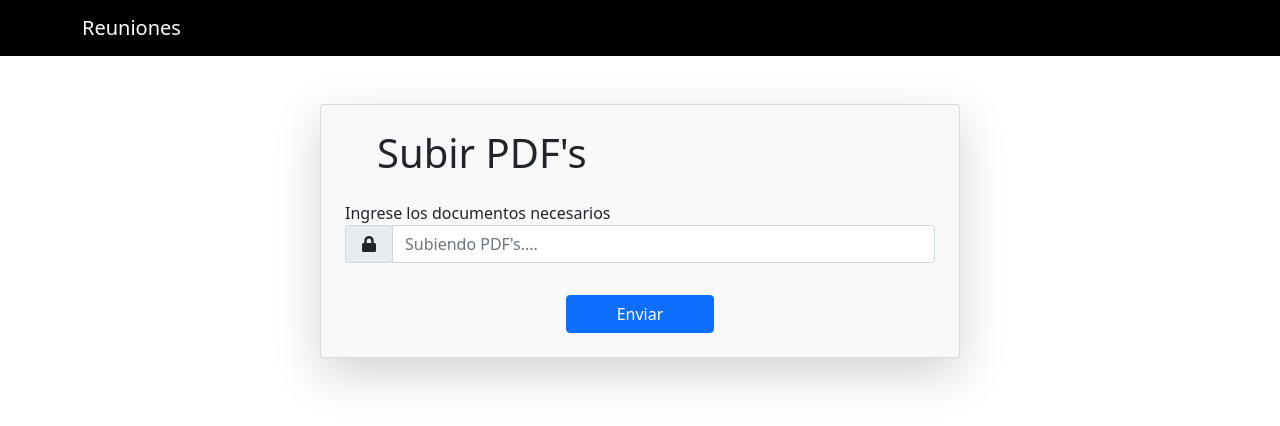
After one commit to IviCarc/chatbot, a Flask app: page /loadPDF in a window 1280 px wide. The commit adds this page. Shown: the top 426 px of the page. Run offline with Flask 3, Linux system fonts and the light colour scheme.

Commit message:
Resetear form y input, Comienzo del frontend de loadPDF

```diff
--- a/src/controllers/chat_controllers.py
+++ b/src/controllers/chat_controllers.py
@@ -16,3 +16,10 @@ def process():
     print(answer)
 
     return jsonify({'userMessage' : user_message, 'botMessage' : answer})
+
+@bot.route('/loadPDF', methods=["POST", "GET"])
+def loadPDF():
+    if request.method == "POST":
+        return
+
+    return render_template("loadPDF.html")
--- a/src/static/styles/main.js
+++ b/src/static/styles/main.js
@@ -30,6 +30,7 @@ document.addEventListener('DOMContentLoaded', () => {
     if (message === "AGENDAR") {
       formulario.style.display = "block";
       document.getElementById("user-input").style.display = "none";
+      return;
     }
 
 
@@ -50,6 +51,7 @@ document.addEventListener('DOMContentLoaded', () => {
     .then(response => response.json())
     .then(data => {
       const botMessage = data.botMessage;
+
       console.log(botMessage)
       addBotMessage(botMessage);
     })
@@ -62,6 +64,8 @@ document.addEventListener('DOMContentLoaded', () => {
     if (event.keyCode === 13) {
       event.preventDefault(); // Evita el comportamiento predeterminado (enviar formulario)
       processUserInput();
+      document.getElementById("form").reset();
+      document.getElementById("user-input").value = '';
     }
   });
 });
--- /dev/null
+++ b/src/templates/loadPDF.html
@@ -0,0 +1,53 @@
+<!DOCTYPE html>
+<html lang="es">
+
+<head>
+    <meta charset="UTF-8">
+    <meta name="viewport" content="width=device-width, initial-scale=1.0">
+	<link rel="stylesheet" href="https://use.fontawesome.com/releases/v5.7.1/css/all.css">
+
+    <title>Subir PDF</title>
+    <link href="https://cdn.jsdelivr.net/npm/bootstrap@5.1.3/dist/css/bootstrap.min.css" rel="stylesheet"
+        integrity="sha384-1BmE4kWBq78iYhFldvKuhfTAU6auU8tT94WrHftjDbrCEXSU1oBoqyl2QvZ6jIW3" crossorigin="anonymous" />
+</head>
+
+<body>
+    {% include 'partials/_navbar.html' %}
+
+    <!-- <h1>twitter-bootstrap</h1> -->
+
+    <div class="login container w-50 mt-5 bg-light shadow-lg p-2 card ">
+        <h1 class="ms-5 mt-3">Subir PDF's</h1>
+        <form action="" class="d-flex flex-column align-items-center p-3" method="post">
+
+            <!-- <div class="w-100">
+                <label for="username">Nombre de usuario</label>
+                <div class="input-group mb-2">
+                    <div class="input-group-prepend h-100">
+                    </div>
+                    <input type="text" class="form-control" name="username" id="inlineFormInputGroup"
+                        placeholder="Nombre de usuario">
+                </div>
+            </div> -->
+
+            <div class="w-100">
+                <label for="password">Ingrese los documentos necesarios</label>
+                <div class="input-group mb-2">
+                    <div class="input-group-prepend">
+                        <div class="input-group-text">
+                            <i class="fas fa-lock p-1 img-fluid"></i>
+                        </div>
+                    </div>
+                    <input type="password" class="form-control" name="password" placeholder="Subiendo PDF's...." id="password"
+                        required>
+                </div>
+                <label for="password">
+
+                </label>
+            </div>
+            <input type="submit" class="btn btn-primary w-25" value="Enviar">
+        </form>
+    </div>
+</body>
+
+</html>
--- a/src/templates/partials/_navbar.html
+++ b/src/templates/partials/_navbar.html
@@ -1,6 +1,8 @@
 <nav class="navbar navbar-expand-lg navbar-dark bg-black">
     <div class="container">
       <a class="navbar-brand" href="/reuniones">Reuniones</a>
+      <!-- <a class="nav-link active text-white" aria-current="page" href="">Subir PDF's</a> -->
+
       <button
         class="navbar-toggler"
         type="button"
@@ -16,6 +18,7 @@
         <ul class="navbar-nav ms-auto">
           <li class="nav-item">
             {%if session['loggedin'] %}
+              <a class="nav-link active text-white" aria-current="page" href="/loadPDF">Subir PDF's</a>
               <a class="nav-link active" aria-current="page" href="/logout">LogOut</a>
             {% endif %}
           </li>
```
Also changed, not shown: src/chat.py (+15 -13 lines), src/templates/index.html (+5 -11 lines).
